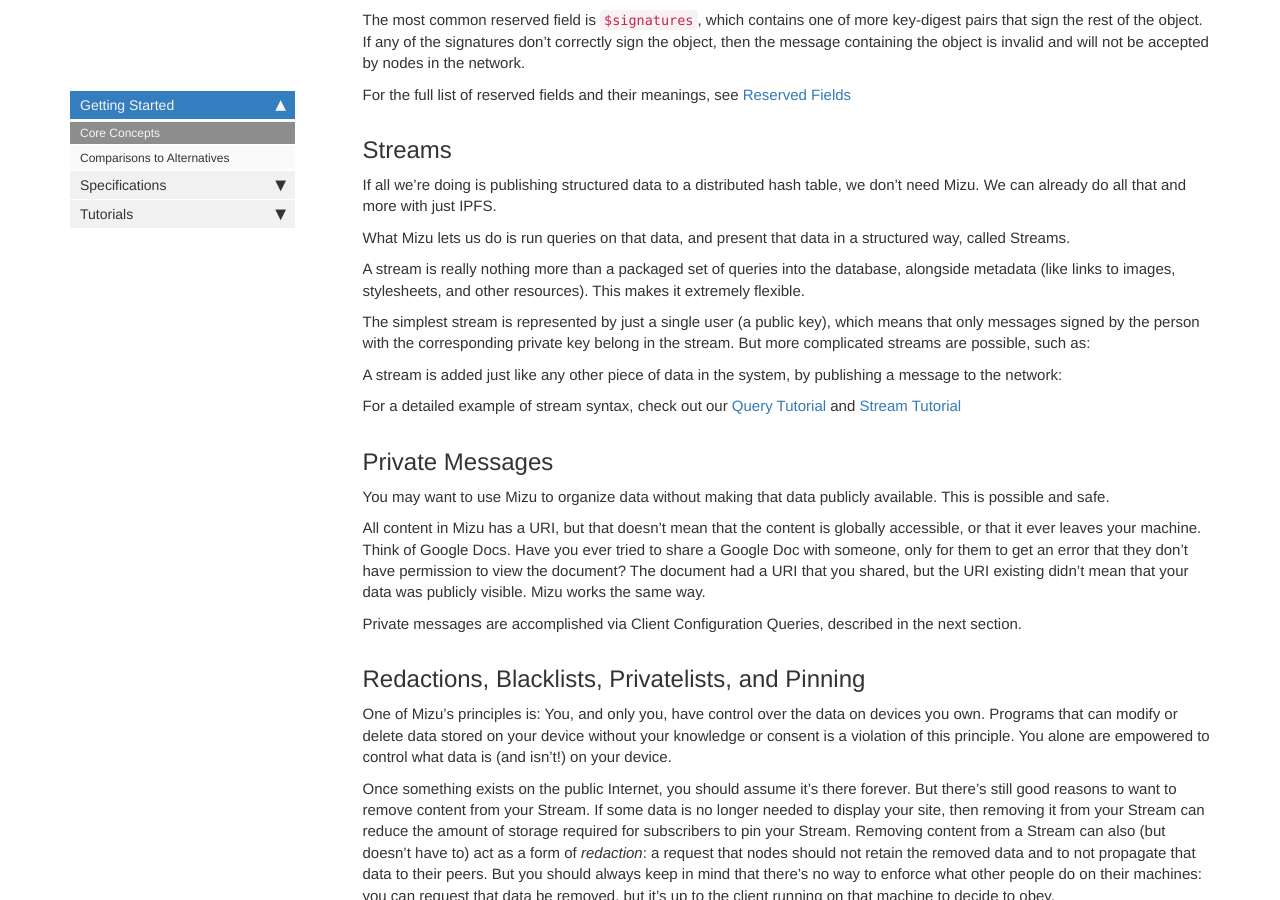
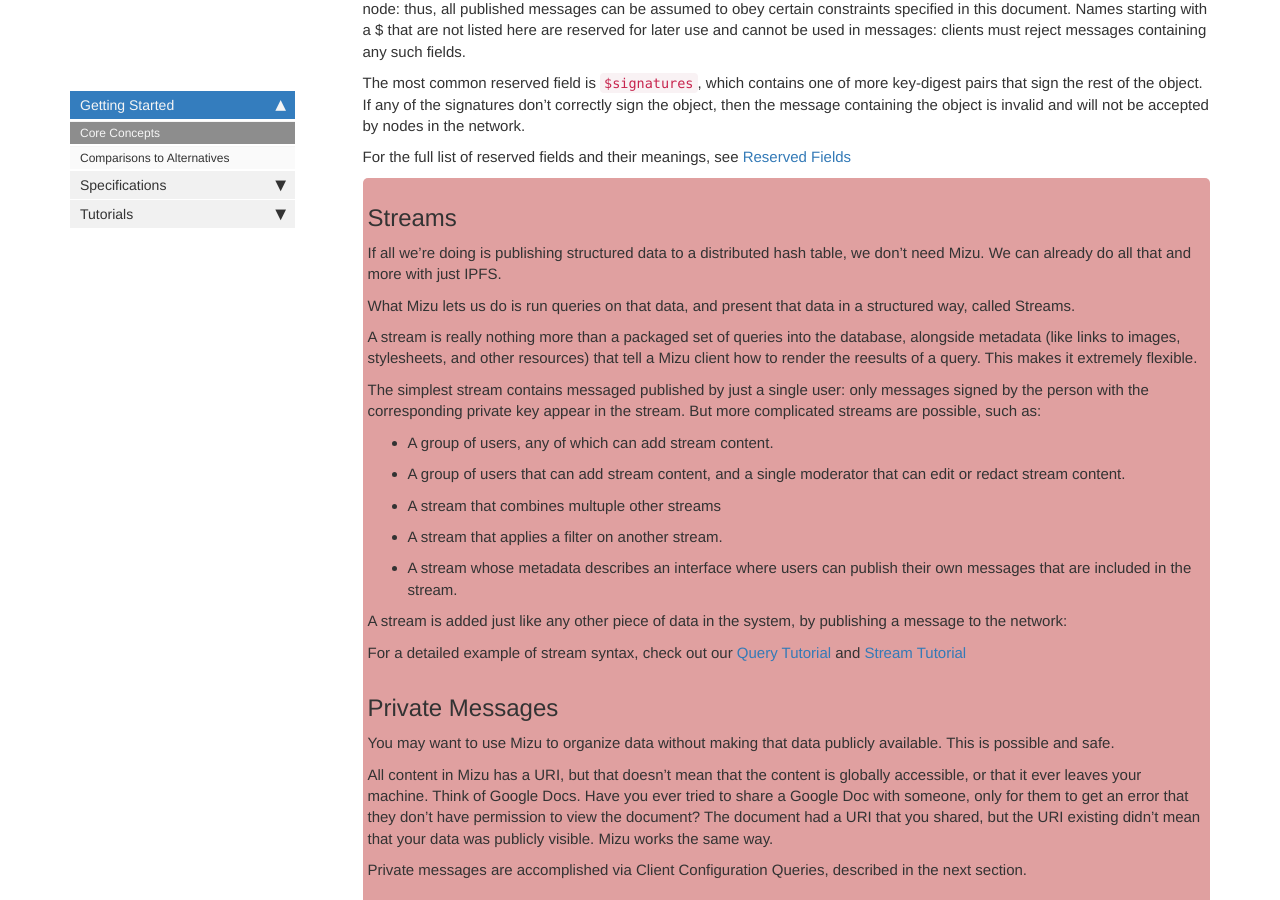
Before and after one commit to solipsis-project/mizu-documentation, a Jekyll site: the page built from pages/concepts.md, in a window 1280 px wide and 900 px high, scrolled down 2060 px. Built offline with Jekyll 4.4.1, drawn with Linux system fonts in a browser that asks for light colours; comment, search, counter and statistics services are not loaded; some of the changed text lies outside the part shown.

Commit message:
Elaborate description of Streams in concepts page.

```diff
--- a/pages/concepts.md
+++ b/pages/concepts.md
@@ -5,6 +5,13 @@ summary: An high-level of important concepts in Mizu
 ---
 
 # Core Concepts
+
+<div class="notyet">
+
+Some of the examples describe behavior that is not yet implemented. Those examples are in red boxes like this one. They should be treated as an informal specification of how Mizu will behave once complete.
+
+</div>
+
 
 ## Mizu URIs
 
@@ -56,15 +63,23 @@ The most common reserved field is `$signatures`, which contains one of more key-
 
 For the full list of reserved fields and their meanings, see [Reserved Fields](./reserved_fields)
 
+<div class="notyet">
+
 ## Streams
 
 If all we're doing is publishing structured data to a distributed hash table, we don't need Mizu. We can already do all that and more with just IPFS.
 
 What Mizu lets us do is run queries on that data, and present that data in a structured way, called Streams.
 
-A stream is really nothing more than a packaged set of queries into the database, alongside metadata (like links to images, stylesheets, and other resources). This makes it extremely flexible.
+A stream is really nothing more than a packaged set of queries into the database, alongside metadata (like links to images, stylesheets, and other resources) that tell a Mizu client how to render the reesults of a query. This makes it extremely flexible.
 
-The simplest stream is represented by just a single user (a public key), which means that only messages signed by the person with the corresponding private key belong in the stream. But more complicated streams are possible, such as:
+The simplest stream contains messaged published by just a single user: only messages signed by the person with the corresponding private key appear in the stream. But more complicated streams are possible, such as:
+
+- A group of users, any of which can add stream content.
+- A group of users that can add stream content, and a single moderator that can edit or redact stream content.
+- A stream that combines multuple other streams
+- A stream that applies a filter on another stream.
+- A stream whose metadata describes an interface where users can publish their own messages that are included in the stream.
 
 A stream is added just like any other piece of data in the system, by publishing a message to the network:
 
@@ -102,3 +117,5 @@ When subscribing to a stream that has a redaction filter, you're prompted to cho
 - Don't forward
 - Unpin
 - Do nothing
+
+</div>
```
